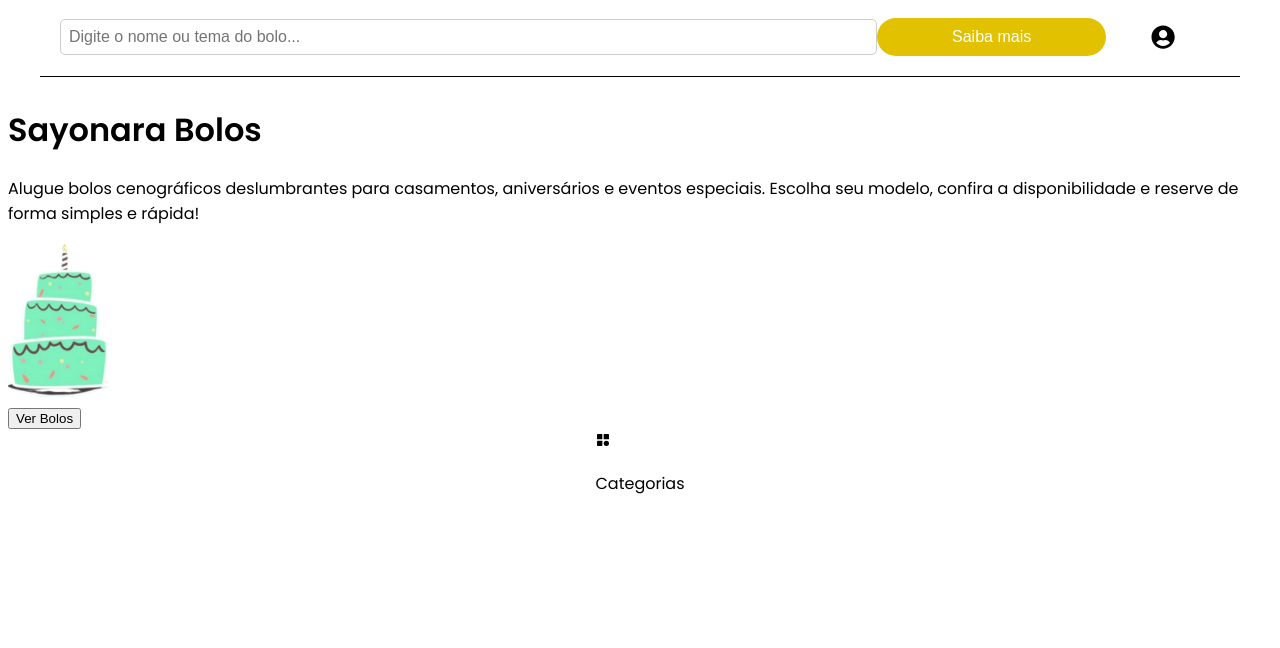
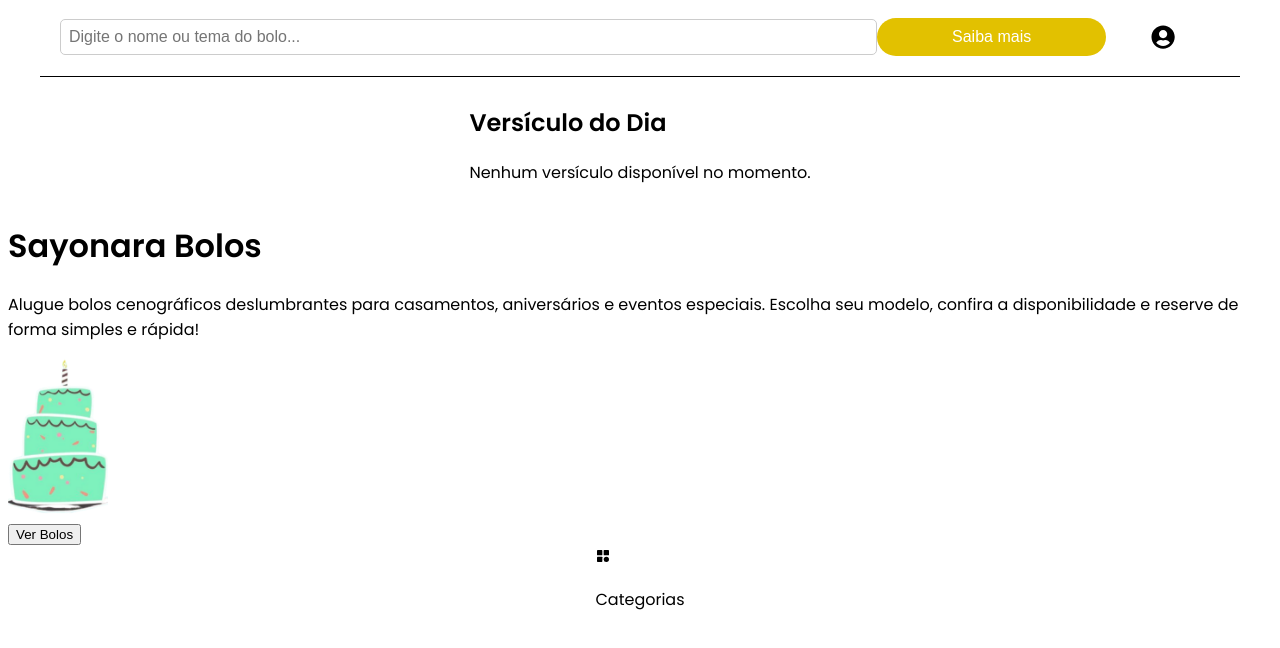
Before and after one commit to camillefk/catalogoSayonara, a React (Vite) app: page / in a window 1280 px wide. Shown: the top 648 px of the page. Built offline with nearby package versions, Linux system fonts and the light colour scheme; no server answers; a web font is replaced by a local one.

Commit message:
component verseSection inserido na homePage

```diff
--- /dev/null
+++ b/src/components/verseSection/verseSection.jsx
@@ -0,0 +1,28 @@
+import { useState, useEffect } from 'react';
+
+const VerseSection = () => {
+    const [verse, setVerse] = useState("");
+
+    useEffect(() => {
+        const fetchVerse = async () => {
+          try {
+            const response = await fetch("http://localhost:5000/api/verses");
+            const data = await response.json();
+            setVerse(data.text);
+          } catch (error) {
+            console.error("Erro ao buscar o versículo:", error);
+          }
+        };
+
+        fetchVerse();
+      }, []);
+
+      return (
+        <div className="verse-section">
+          <h2>Versículo do Dia</h2>
+          <p>{verse || "Nenhum versículo disponível no momento."}</p>
+        </div>
+      );
+    };
+
+    export default VerseSection;
--- a/src/pages/homePage.jsx
+++ b/src/pages/homePage.jsx
@@ -3,6 +3,7 @@ import { FaUserCircle } from "react-icons/fa";
 import { TbCategoryFilled } from "react-icons/tb";
 import SearchBar from '../components/searchBar/searchBar';
 import WelcomeCard from '../components/welcomeCard/welcomeCard';
+import VerseSection from '../components/verseSection/verseSection';
 import '../styles/homePage.css';
 
 const HomePage = () => {
@@ -16,6 +17,7 @@ const HomePage = () => {
                 <FaUserCircle className="user-icon" onClick={() => navigate("/login")} />
             </div>
             <hr className="separator" />
+            <VerseSection />
             <div className="welcome-card">
                 <WelcomeCard />
             </div>
```
Also changed, not shown: src/components/verseSection/verseSection.css (added).
